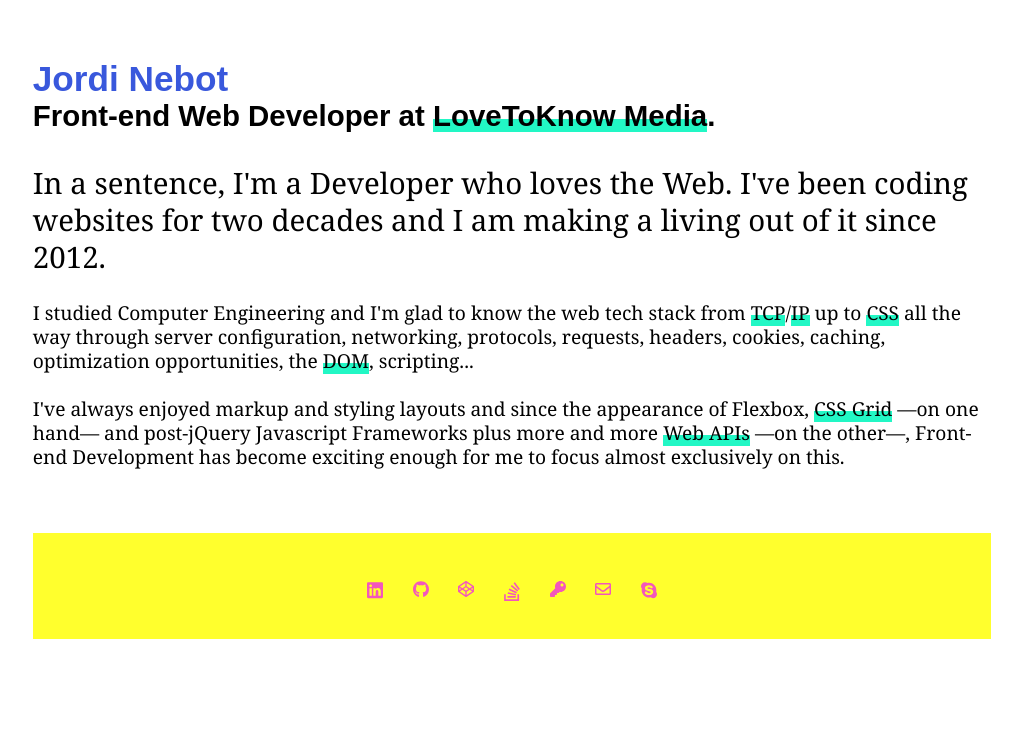
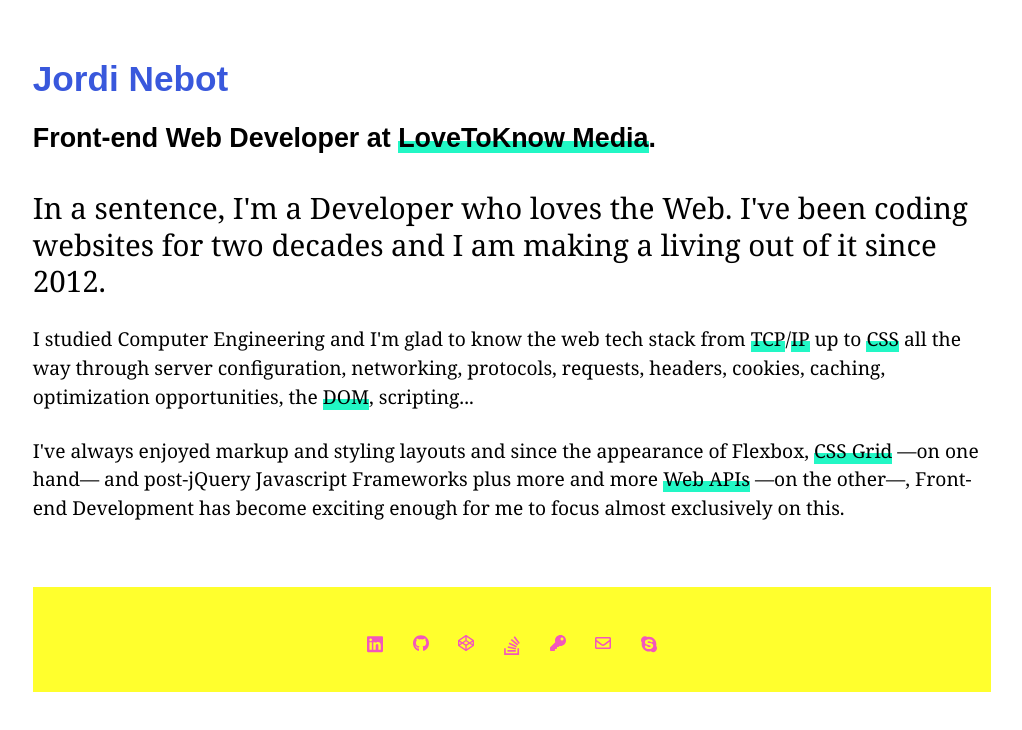
Before and after one commit to jordinebot/me, a website: page src/templates/index.html in a window 1280 px wide. Shown: the whole page, without its empty margins (128-1150 px from the left). Drawn offline with nearby package versions, Linux system fonts and the light colour scheme; files that its build step writes are made by us from their sources.

Commit message:
Some minor style tweaks

```diff
--- a/src/scss/_background.scss
+++ b/src/scss/_background.scss
@@ -2,6 +2,7 @@
     p {
         &:first-child {
             font-size: calc(1.2em + 0.8vw);
+            line-height: 1.25;
         }
     }
 }
--- a/src/scss/_common.scss
+++ b/src/scss/_common.scss
@@ -83,12 +83,13 @@
 h1 {
     font-size: calc(1.6em + 0.75vw);
     color: $blue;
+    margin-bottom: calc(0.25em + 0.75vw);
 }
 
 p {
     font-family: georgia, serif;
     font-size: calc(0.8em + 0.5vw);
-    line-height: 1.25;
+    line-height: 1.5;
 
     & + & {
         margin-top: calc(0.8em + 0.75vw);
--- a/src/scss/_me.scss
+++ b/src/scss/_me.scss
@@ -1,6 +1,6 @@
 .headline {
-    margin-top: 1vw;
-    font-size: calc(1.2em + 0.8vw);
+    font-size: calc(1.2em + 0.6vw);
     font-family: 'Source Sans Pro', sans-serif;
     font-weight: bold;
+    line-height: 1.5;
 }
```
Also changed, not shown: 1 other file.
